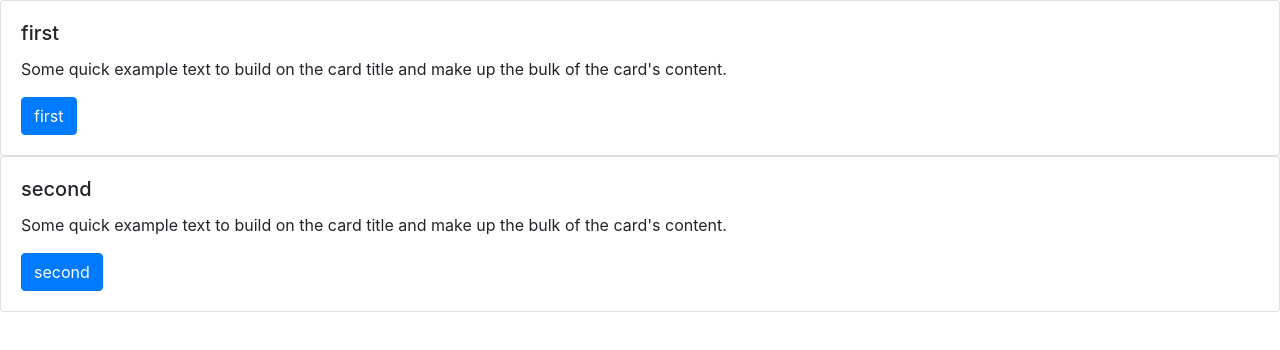
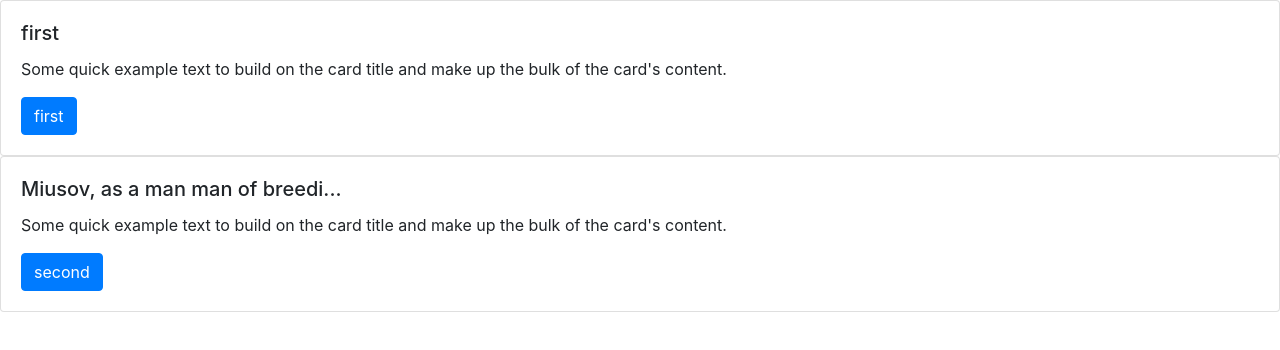
Before and after one commit to tripathi-atul/Angular-bootstrapcard, an Angular app: page / in a window 1280 px wide. Shown: the top 350 px of the page. Built offline with nearby package versions, Linux system fonts and the light colour scheme.

Commit message:
added markup level truncate for a string using pipe

```diff
--- a/src/app/app.module.ts
+++ b/src/app/app.module.ts
@@ -5,12 +5,14 @@ import { AppRoutingModule } from './app-routing.module';
 import { AppComponent } from './app.component';
 import { CardTileComponent } from './card-tile/card-tile.component';
 import { CardListComponent } from './card-list/card-list.component';
+import { TruncatePipe } from './truncate.pipe';
 
 @NgModule({
   declarations: [
     AppComponent,
     CardTileComponent,
-    CardListComponent
+    CardListComponent,
+    TruncatePipe
   ],
   imports: [
     BrowserModule,
--- a/src/app/card-list/card-list.component.ts
+++ b/src/app/card-list/card-list.component.ts
@@ -16,7 +16,7 @@ export class CardListComponent implements OnInit {
   ngOnInit(): void {
     this.cardList.push(
       new CardObject('first','first'));
-      this.cardList.push(new CardObject('second','second'));
+      this.cardList.push(new CardObject("Miusov, as a man man of breeding and deilcacy, could not but feel some inwrd qualms, when he reached the Father Superior's with Ivan: he felt ashamed of havin lost his temper. He felt that he ought to have disdaimed that despicable wretch, Fyodor Pavlovitch, too much to have been upset by him in Father Zossima's cell, and so to have forgotten himself. Teh monks were not to blame, in any case, he reflceted, on the steps",'second'));
 
 
   }
--- a/src/app/card-tile/card-tile.component.html
+++ b/src/app/card-tile/card-tile.component.html
@@ -1,6 +1,6 @@
 <div class="card">
     <div class="card-body">
-      <h5 class="card-title">{{post.cardtitle}}</h5>
+      <h5 class="card-title">{{post.cardtitle | truncate:[30] }}</h5>
       <p class="card-text">Some quick example text to build on the card title and make up the bulk of the card's content.</p>
       <a href="#" class="btn btn-primary">{{post.iambutton}}</a>
     </div>
--- /dev/null
+++ b/src/app/truncate.pipe.ts
@@ -0,0 +1,14 @@
+import { Pipe, PipeTransform } from '@angular/core';
+
+@Pipe({
+  name: 'truncate'
+})
+export class TruncatePipe implements PipeTransform {
+
+  transform(value: string, args: any[]): any {
+    const limit = args.length > 0 ? parseInt(args[0], 10) : 20;
+    const trail = args.length > 1 ? args[1] : '...';
+    return value.length > limit ? value.substring(0, limit) + trail : value;
+   }
+
+}
```
Also changed, not shown: 1 other file (tests, documents, lock files or other folders).
